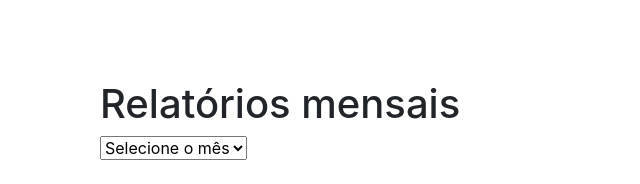
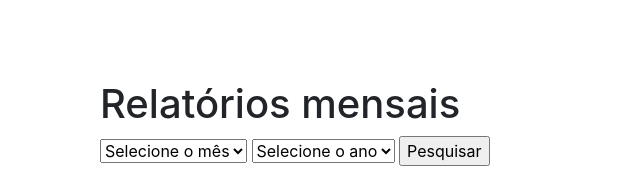
Before and after one commit to lucasernesto/controle_financa, a Flask app: template app/templates/relatorios.html in a window 1280 px wide. Shown: the part 56-240 px from the top of the page, without its empty margins (0-640 px from the left). Run offline with Flask 2, Linux system fonts and the light colour scheme; the template is opened without the code that fills it: values that come from a table or form of the project are taken from there, others are empty; some libraries are stand-ins or nearby versions.

Commit message:
Adicionar relatorios mensais

```diff
--- a/app/controllers/default.py
+++ b/app/controllers/default.py
@@ -200,18 +200,27 @@ def deletar_gasto(id):
 @app.route("/relatorios/<int:mes>/<int:page_num>", methods=["GET", "POST"])
 @login_required
 def relatorios(mes=1, page_num=1):
+    ano = pendulum.now().year
+
     if flask.request.method == "POST":
         mes = request.form.get("mes")
+        ano = request.form.get("ano")
+        if ano == "":
+            ano = pendulum.now().year
 
-    rows = Gasto.query.filter_by(id_user=current_user.id, mes=mes).paginate(
+    rows = Gasto.query.filter_by(id_user=current_user.id, mes=mes, ano=ano).paginate(
         per_page=5, page=page_num, error_out=True
     )
 
+    years = get_years(Gasto.query.filter_by(id_user=current_user.id).all())
+
     total = get_total(
-        Gasto.query.filter_by(id_user=current_user.id, mes=mes).all(), False
+        Gasto.query.filter_by(id_user=current_user.id, mes=mes, ano=ano).all(), False
     )
 
-    return render_template("relatorios.html", rows=rows, total=total, mes=mes)
+    return render_template(
+        "relatorios.html", rows=rows, total=total, mes=mes, ano=ano, years=years
+    )
 
 
 @app.route("/logout")
@@ -230,3 +239,14 @@ def get_total(rows, pagamento=True):
         total += row.valor
 
     return total
+
+
+def get_years(rows):
+    years = []
+    for row in rows:
+        if row.ano in years:
+            continue
+
+        years.append(row.ano)
+
+    return years
--- a/app/templates/relatorios.html
+++ b/app/templates/relatorios.html
@@ -9,7 +9,7 @@
   <div class="container">
     <h1>Relatórios mensais</h1>
     <form  method="POST" action="{{url_for('relatorios')}}">
-    <select id='mes' name="mes" placeholder="Mês" onChange="this.form.submit()">
+    <select id='mes' name="mes" placeholder="Mês">
       <option name="" value="">Selecione o mês</option>
       <option name="Janeiro" value="1">Janeiro</option>
       <option name="Fevereiro" value="2">Fevereiro</option>
@@ -24,10 +24,19 @@
       <option name="Novembro" value="11">Novembro</option>
       <option name="Dezembro" value="12">Dezembro</option>
     </select>
+
+    <select id='ano' name="ano" placeholder="Mês">
+    <option name="" value="">Selecione o ano</option>
+    {% for year in years %}
+      <option name="" value={{ year }}>{{ year }}</option>
+    {% endfor %}
+    </select>
+
+    <input type="submit" value="Pesquisar">
+
     </form>
     </br>
   </div>
-
 
   <div class="col-sm-6">
     <table class="table" border="1">
```
